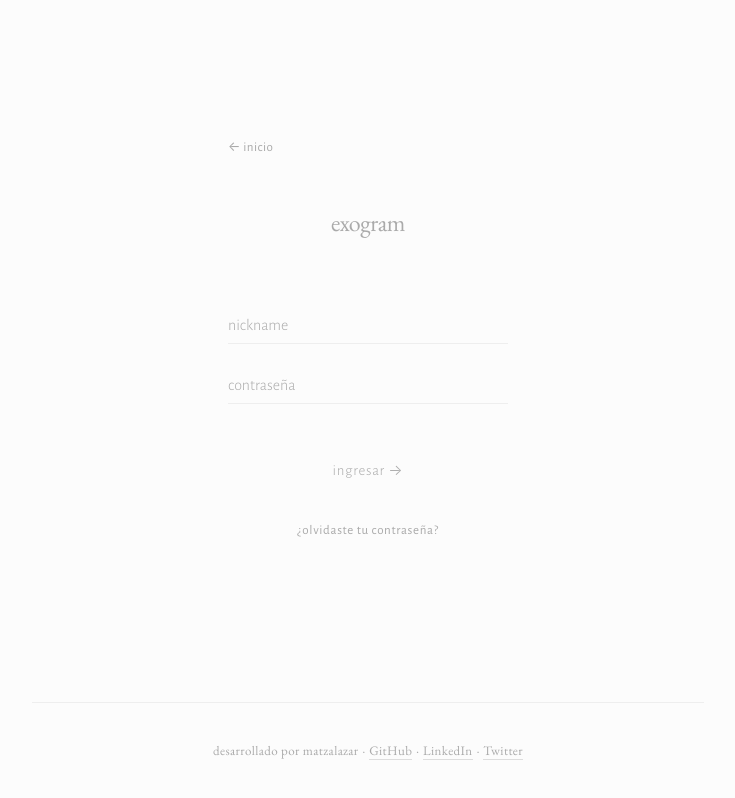
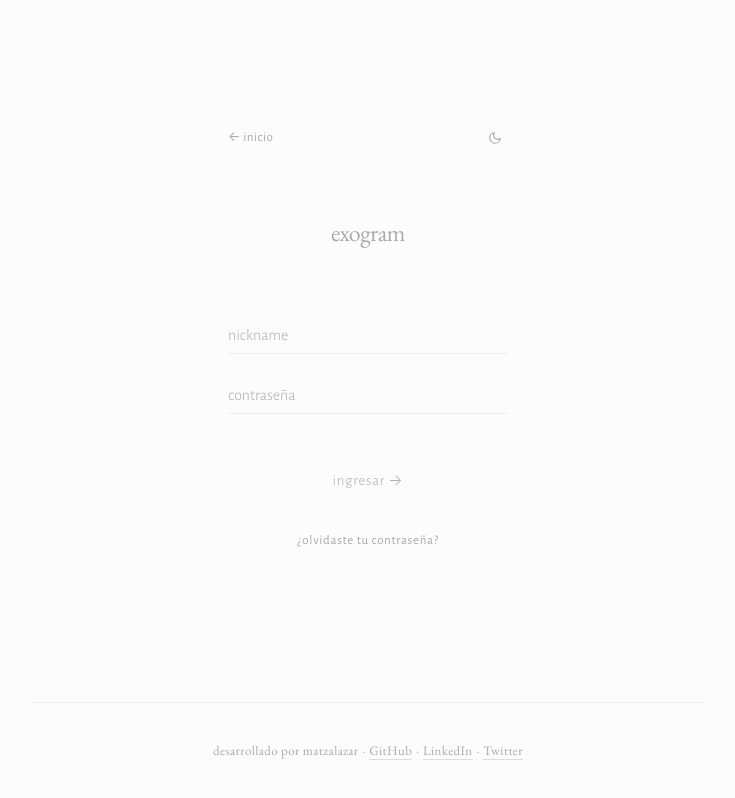
Before and after one commit to imanubdesigner/exogram, a Vue app in the folder frontend/: page /login in a window 1280 px wide. Shown: the whole page, without its empty margins (272-1007 px from the left). Built offline with nearby package versions, Linux system fonts and the light colour scheme; no server answers; what v-network-graph would draw is missing.

Commit message:
feat: add dark mode toggle to login and forgot password pages

```diff
--- a/frontend/src/views/ForgotPassword.vue
+++ b/frontend/src/views/ForgotPassword.vue
@@ -4,6 +4,22 @@
       <div class="forgot-container">
         <header class="forgot-header">
           <router-link :to="localizedTo('login')" class="back-link">{{ i18n.t('forgot_password.back') }}</router-link>
+          <button class="theme-toggle" @click="ui.toggleTheme()" :title="ui.theme === 'dark' ? 'Light mode' : 'Dark mode'">
+            <svg v-if="ui.theme === 'light'" width="14" height="14" viewBox="0 0 24 24" fill="none" stroke="currentColor" stroke-width="2" stroke-linecap="round" stroke-linejoin="round">
+              <path d="M21 12.79A9 9 0 1 1 11.21 3 7 7 0 0 0 21 12.79z"/>
+            </svg>
+            <svg v-else width="14" height="14" viewBox="0 0 24 24" fill="none" stroke="currentColor" stroke-width="2" stroke-linecap="round" stroke-linejoin="round">
+              <circle cx="12" cy="12" r="5"/>
+              <line x1="12" y1="1" x2="12" y2="3"/>
+              <line x1="12" y1="21" x2="12" y2="23"/>
+              <line x1="4.22" y1="4.22" x2="5.64" y2="5.64"/>
+              <line x1="18.36" y1="18.36" x2="19.78" y2="19.78"/>
+              <line x1="1" y1="12" x2="3" y2="12"/>
+              <line x1="21" y1="12" x2="23" y2="12"/>
+              <line x1="4.22" y1="19.78" x2="5.64" y2="18.36"/>
+              <line x1="18.36" y1="5.64" x2="19.78" y2="4.22"/>
+            </svg>
+          </button>
         </header>
 
         <form class="forgot-form" @submit.prevent="handleSubmit">
@@ -40,7 +56,7 @@
 import { useI18nStore } from '../stores/i18n'
 import { authService } from '../services/auth'
 import { getLocalizedPath } from '../router/localizedRoutes'
-const uiStore = useUIStore()
+const ui = useUIStore()
 const i18n = useI18nStore()
 const currentLocale = computed(() => (
   typeof i18n.locale === 'string'
@@ -189,4 +205,45 @@
   opacity: 0.4;
   cursor: not-allowed;
 }
+
+.forgot-header {
+  display: flex;
+  justify-content: space-between;
+  align-items: center;
+  margin-bottom: var(--space-lg);
+}
+
+.back-link {
+  font-size: var(--font-size-xs);
+  color: var(--text-tertiary);
+  text-decoration: none;
+  border-bottom: none;
+  letter-spacing: 0.03em;
+  transition: color var(--transition-fast);
+}
+
+.back-link:hover {
+  color: var(--text-primary);
+}
+
+.theme-toggle {
+  font-family: var(--font-ui);
+  color: var(--text-tertiary);
+  background: none;
+  border: none;
+  outline: none;
+  padding: 2px 6px;
+  cursor: pointer;
+  transition: color var(--transition-fast);
+  line-height: 1.4;
+  display: flex;
+  align-items: center;
+  -webkit-appearance: none;
+  -moz-appearance: none;
+  appearance: none;
+}
+
+.theme-toggle:hover {
+  color: var(--text-primary);
+}
 </style>
--- a/frontend/src/views/Login.vue
+++ b/frontend/src/views/Login.vue
@@ -4,6 +4,22 @@
       <div class="login-container">
         <header class="login-header">
           <router-link :to="localizedTo('landing')" class="back-link">{{ i18n.t('login.back') }}</router-link>
+          <button class="theme-toggle" @click="ui.toggleTheme()" :title="ui.theme === 'dark' ? 'Light mode' : 'Dark mode'">
+            <svg v-if="ui.theme === 'light'" width="14" height="14" viewBox="0 0 24 24" fill="none" stroke="currentColor" stroke-width="2" stroke-linecap="round" stroke-linejoin="round">
+              <path d="M21 12.79A9 9 0 1 1 11.21 3 7 7 0 0 0 21 12.79z"/>
+            </svg>
+            <svg v-else width="14" height="14" viewBox="0 0 24 24" fill="none" stroke="currentColor" stroke-width="2" stroke-linecap="round" stroke-linejoin="round">
+              <circle cx="12" cy="12" r="5"/>
+              <line x1="12" y1="1" x2="12" y2="3"/>
+              <line x1="12" y1="21" x2="12" y2="23"/>
+              <line x1="4.22" y1="4.22" x2="5.64" y2="5.64"/>
+              <line x1="18.36" y1="18.36" x2="19.78" y2="19.78"/>
+              <line x1="1" y1="12" x2="3" y2="12"/>
+              <line x1="21" y1="12" x2="23" y2="12"/>
+              <line x1="4.22" y1="19.78" x2="5.64" y2="18.36"/>
+              <line x1="18.36" y1="5.64" x2="19.78" y2="4.22"/>
+            </svg>
+          </button>
         </header>
 
         <form @submit.prevent="handleLogin" class="login-form">
@@ -47,8 +63,8 @@
 import { ref, onMounted, computed } from 'vue'
 import { useRouter, useRoute } from 'vue-router'
 import PublicFooter from '../components/PublicFooter.vue'
+import { useUIStore } from '../stores/ui'
 import { useAuthStore } from '../stores/auth'
-import { useUIStore } from '../stores/ui'
 import { useI18nStore } from '../stores/i18n'
 import { logger } from '../utils/logger'
 import { authService } from '../services/auth'
@@ -57,7 +73,7 @@
 const router = useRouter()
 const route = useRoute()
 const authStore = useAuthStore()
-const uiStore = useUIStore()
+const ui = useUIStore()
 const i18n = useI18nStore()
 const currentLocale = computed(() => (
   typeof i18n.locale === 'string'
@@ -242,4 +258,45 @@
   opacity: 0.4;
   cursor: not-allowed;
 }
+
+.login-header {
+  display: flex;
+  justify-content: space-between;
+  align-items: center;
+  margin-bottom: var(--space-lg);
+}
+
+.back-link {
+  font-size: var(--font-size-xs);
+  color: var(--text-tertiary);
+  text-decoration: none;
+  border-bottom: none;
+  letter-spacing: 0.03em;
+  transition: color var(--transition-fast);
+}
+
+.back-link:hover {
+  color: var(--text-primary);
+}
+
+.theme-toggle {
+  font-family: var(--font-ui);
+  color: var(--text-tertiary);
+  background: none;
+  border: none;
+  outline: none;
+  padding: 2px 6px;
+  cursor: pointer;
+  transition: color var(--transition-fast);
+  line-height: 1.4;
+  display: flex;
+  align-items: center;
+  -webkit-appearance: none;
+  -moz-appearance: none;
+  appearance: none;
+}
+
+.theme-toggle:hover {
+  color: var(--text-primary);
+}
 </style>
```
